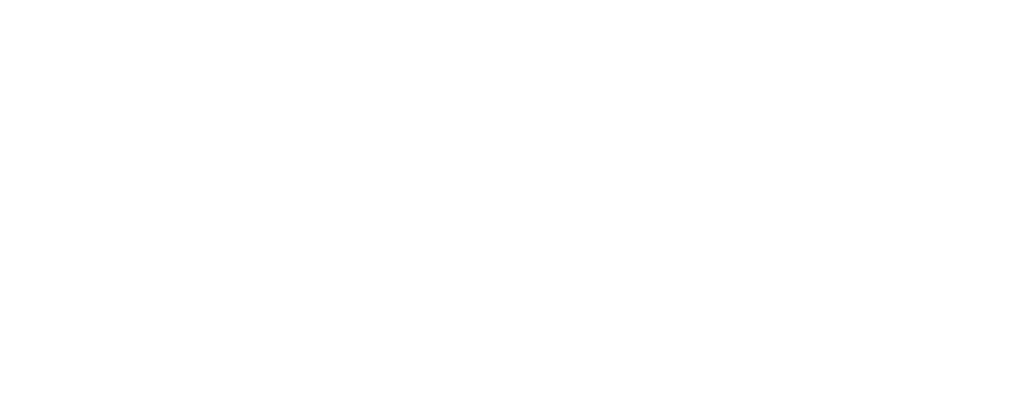
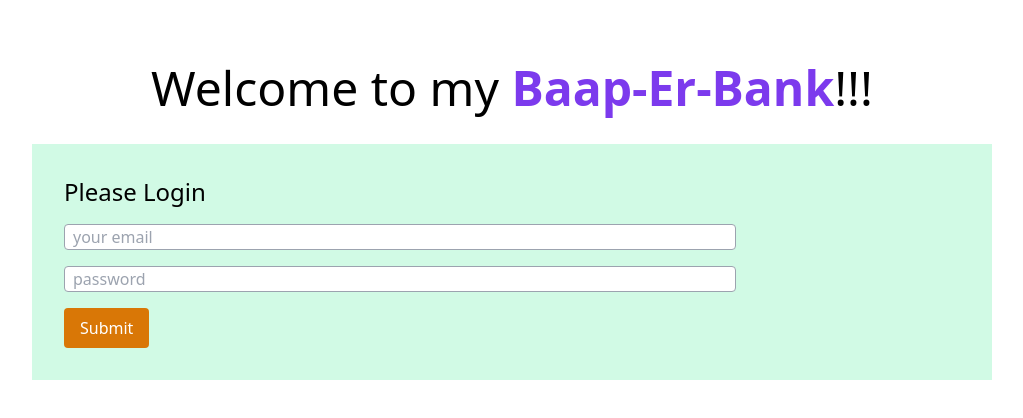
Before and after one commit to tanvirahmed055/baap-er-bank, a plain HTML site: page index.html in a window 1280 px wide. Shown: the whole page, without its empty margins (128-1151 px from the left). Drawn offline with nearby package versions, Linux system fonts and the light colour scheme.

Commit message:
added login form

```diff
--- a/index.html
+++ b/index.html
@@ -10,7 +10,23 @@
 </head>
 
 <body>
-
+    <header>
+        <h1 class="text-5xl text-center mt-16">Welcome to my <span
+                class="font-semibold	text-purple-600">Baap-Er-Bank</span>!!!</h1>
+    </header>
+    <main>
+        <section class="bg-green-100 w-3/4 p-8 mx-auto mt-8">
+            <h3 class="text-2xl mb-4">Please Login</h3>
+            <div>
+                <input id="user-email" class="border block border-gray-400	rounded w-3/4 mb-4 px-2" type="text"
+                    placeholder="your email">
+                <input id="user-password" class="border block border-gray-400	rounded w-3/4 mb-4 px-2" type="password"
+                    name="" id="" placeholder="password">
+                <button id="login-submit" class="bg-yellow-600 px-4 rounded py-2 text-white font-medium">Submit</button>
+            </div>
+        </section>
+    </main>
+    <script src="js/login.js"></script>
 </body>
 
 </html>
```
Also changed, not shown: js/bank.js (added).
